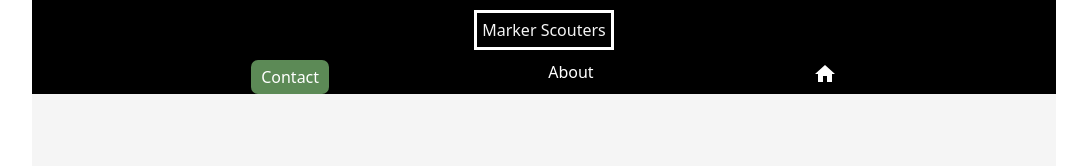
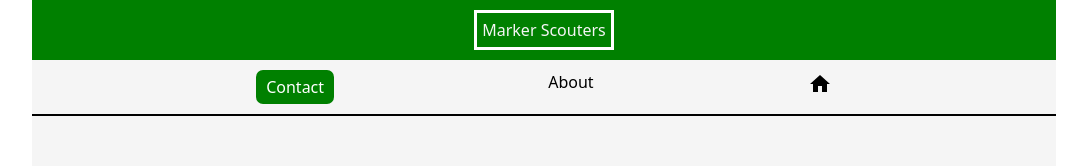
Before and after one commit to iwcbu/finalproject, a Next.js app: page / in a window 1280 px wide. Shown: the top 166 px of the page, without its empty margins (96-1183 px from the left). Built offline with nearby package versions, Linux system fonts and the light colour scheme; no server answers.

Commit message:
started design changes for GalleryPage, GlobalStyledComponents, Header, NavBar, and StockGallery

```diff
--- a/components/GalleryPage.tsx
+++ b/components/GalleryPage.tsx
@@ -8,7 +8,6 @@ import styled from "styled-components";
 
 const GallerySty = styled.div`
     margin: 0 auto;
-
 `
 
 
--- a/components/GlobalStyledComponents.ts
+++ b/components/GlobalStyledComponents.ts
@@ -6,6 +6,9 @@ export const PageWrapper = styled.div`
     width: 80vw; //Abdallah: To squeeze the Page
     margin: 0 auto; //Abdallah: To center the page
     background-color:whitesmoke;
+    @media (max-width:750px) {
+      width: 100vw;
+    }
 `;
 
 
--- a/components/Header.tsx
+++ b/components/Header.tsx
@@ -8,7 +8,7 @@ const HeaderSty = styled.header`
         margin: 0 auto;
 
         color: whitesmoke;
-        background-color: black;
+        background-color: green;
 
         h1 {
             width: fit-content;
--- a/components/NavBar.tsx
+++ b/components/NavBar.tsx
@@ -4,7 +4,10 @@ import styled from "styled-components";
 import { Home } from "@mui/icons-material"
 
 const StyledDiv=styled.div`
-    background-color: black;
+    background-color: whitesmoke;
+    height: fit-content;
+    padding: 10px;
+    border-bottom:2px black solid;
 
 `;
 
@@ -15,16 +18,21 @@ const StyledUl=styled.ul`
     list-style:none;
 
     a{
-        color: white;
+        color: black;
     }
 
     /** Contact button styles - IWC */
     #contact {
         width: fit-content;
         height: fit-content;
+
         padding: 5px 10px;
-        background-color: #5c8a56;
         border-radius: 7px;
+
+        background-color: green;
+        a {
+            color: white;
+        }
     }
 
 
--- a/components/StockGallery.tsx
+++ b/components/StockGallery.tsx
@@ -5,14 +5,14 @@ import styled from "styled-components";
 
 const GallerySty = styled.div`
     margin: 0 auto;
-    width: 80%;
     min-height: 100%;
+
     display: flex;
     flex-wrap: wrap;
     justify-content: space-evenly;
     align-items: stretch;
-    background-color: whitesmoke;
-    padding: 1rem;
+
+    background-color: red;
 
     @media (min-width: 910px) {
         height: 600px;
@@ -43,6 +43,11 @@ const StockSty = styled.div`
         font-size: 10px;
         width: 80%
     }
+
+    @media (min-width: 910px) {
+        background-color: red;
+    }
+
 `;
 
 
```
